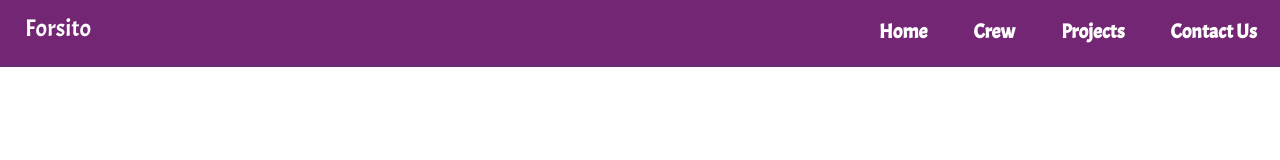
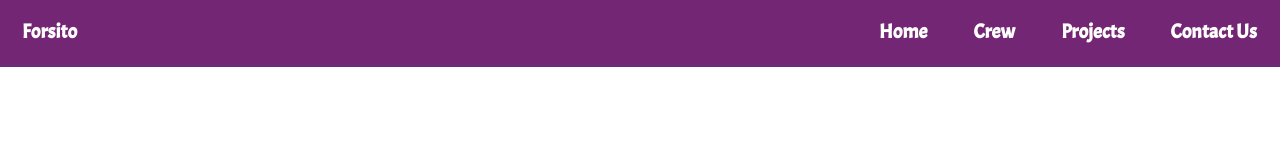
Before and after one commit to forsito/forsito-frontend, an Angular app: page / in a window 1280 px wide. Shown: the top 160 px of the page. Built offline with nearby package versions, Linux system fonts and the light colour scheme.

Commit message:
restyling navbar-brand

```diff
--- a/src/app/navbar/navbar.component.css
+++ b/src/app/navbar/navbar.component.css
@@ -6,7 +6,7 @@ nav {
 }
 .navbar-brand {
   color: #fff;
-  padding: 15px;
+  padding: 12px;
   margin-left: 10px;
   cursor: pointer;
   font-size: 20px;
--- a/src/app/navbar/navbar.component.html
+++ b/src/app/navbar/navbar.component.html
@@ -1,5 +1,5 @@
 <nav class="navbar navbar-expand-lg  bg-light">
-    <a class="navbar-brand" href="#"><h4>Forsito</h4></a>
+    <a class="navbar-brand" href="#">Forsito</a>
 
     <button class="navbar-toggler" [ngClass]="{'active': dropmenu}" type="button" data-toggle="collapse"
     data-target="#navbarNavDropdown" aria-expanded="false" aria-label="Toggle navigation" (click)="drop($event)">
```
